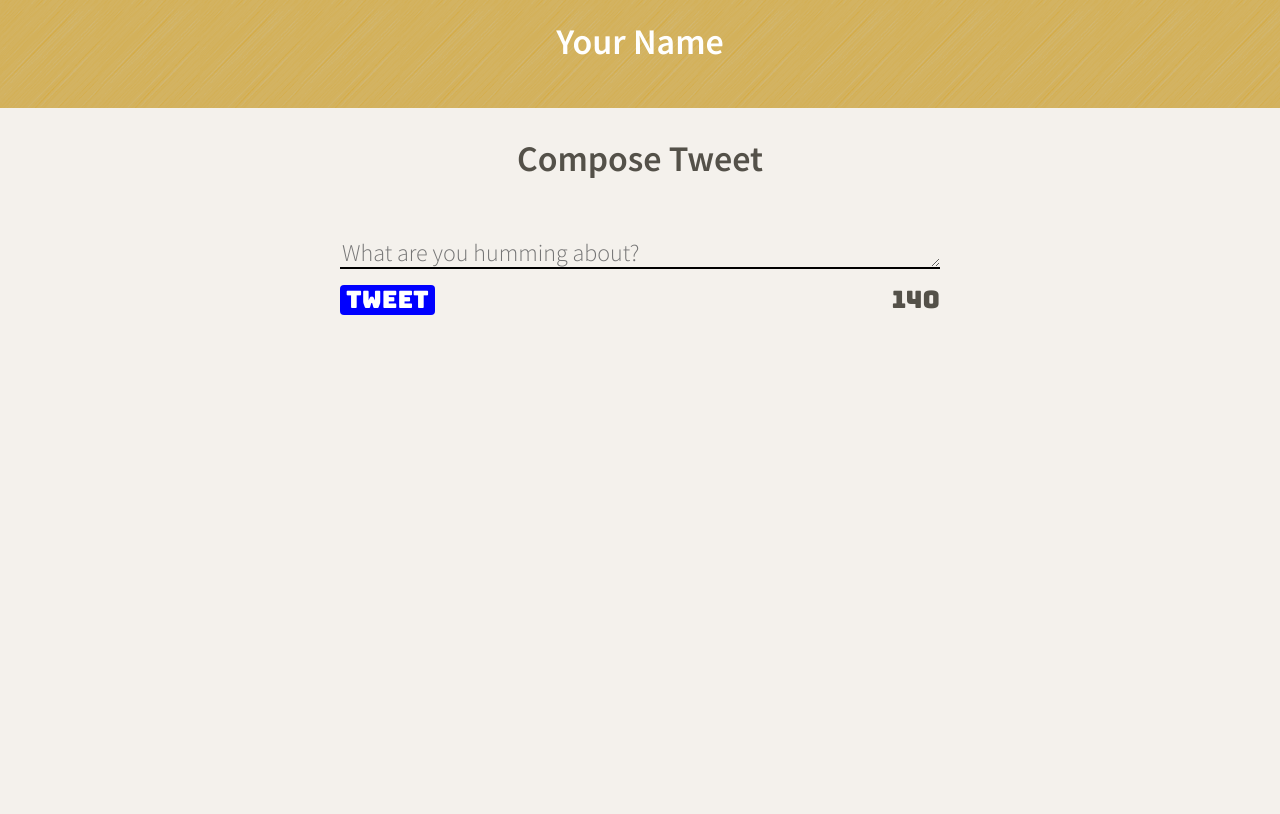
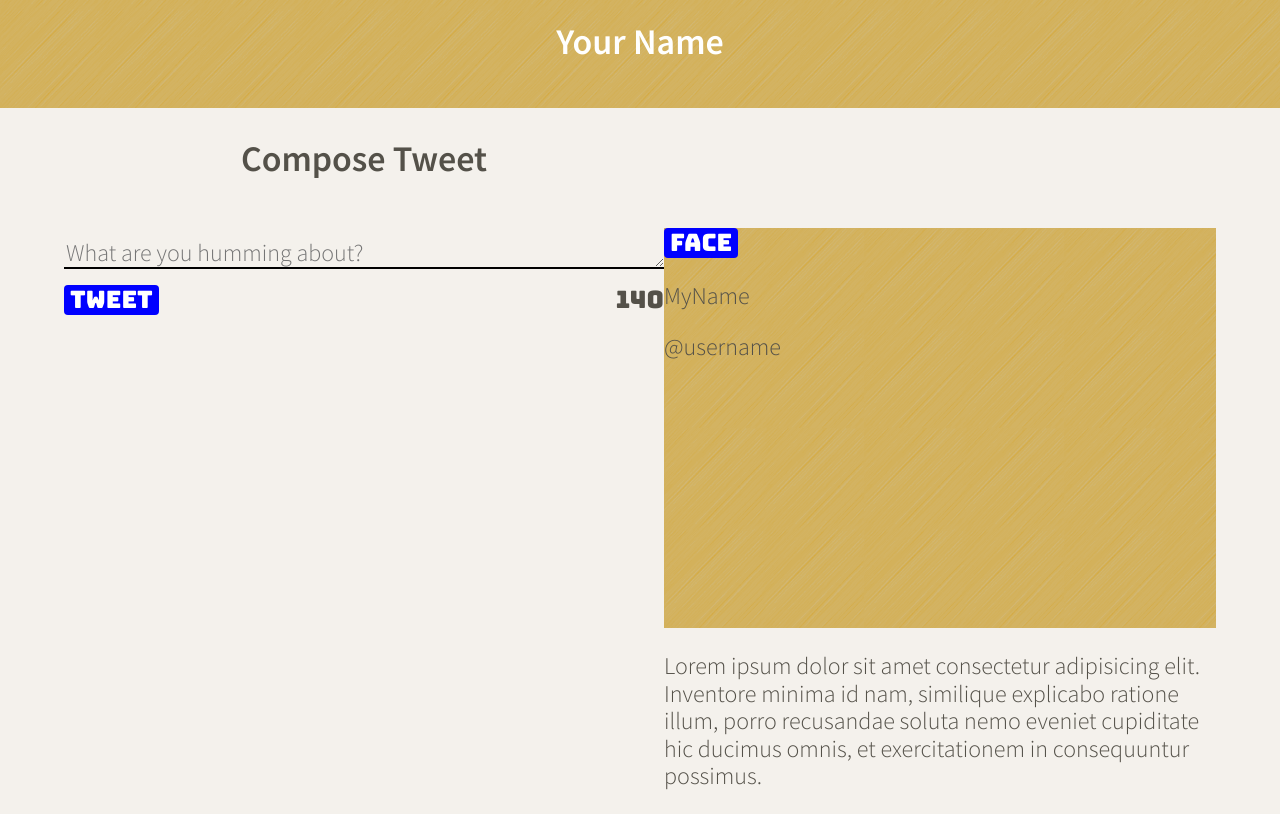
Before and after one commit to tangivan/tweeter-project, a website: page public/index.html in a window 1280 px wide. Shown: the part 412-1226 px from the top of the page. Before the commit the page ends 800 px from the top, so only its background shows below. Drawn offline with nearby package versions, Linux system fonts and the light colour scheme.

Commit message:
Add composer-char-counter.js script and starter html for all-tweets section

```diff
--- a/public/index.html
+++ b/public/index.html
@@ -27,6 +27,7 @@
 
   <!-- App JS -->
   <script type="text/javascript" src="/scripts/client.js"></script>
+  <script type="text/javascript" src="/scripts/composer-char-counter.js"></script>
 </head>
 
 <body>
@@ -59,6 +60,21 @@
         </div>
       </form>
     </section>
+    <section class="all-tweets">
+      <article>
+        <header>
+          <button>face</button>
+          <p>MyName</p>
+          <p>@username</p>
+        </header>
+        <p>
+          Lorem ipsum dolor sit amet consectetur adipisicing elit. Inventore minima id nam, similique explicabo ratione
+          illum, porro recusandae soluta nemo eveniet cupiditate hic ducimus omnis, et exercitationem in consequuntur
+          possimus.
+        </p>
+
+      </article>
+    </section>
   </main>
 </body>
 
```
